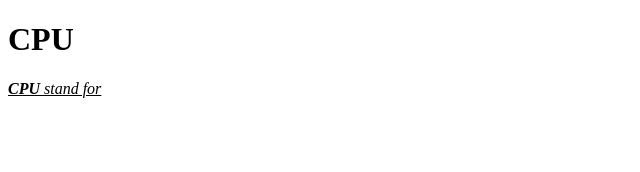
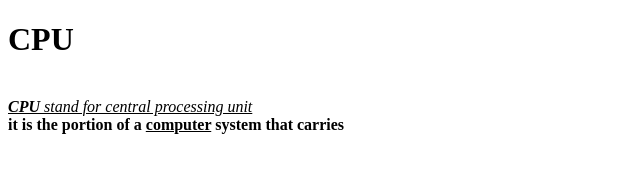
Before and after one commit to iamneo-production/badaafccabadaeccdfffebaeceaec, a website: page public/index.html in a window 1280 px wide. Shown: the whole page, without its empty margins (0-640 px from the left). Drawn offline with Linux system fonts and the light colour scheme.

Commit message:
Backup Commit

```diff
--- a/public/index.html
+++ b/public/index.html
@@ -2,7 +2,7 @@
 <html>
     <body>
     <h1>CPU</h1>
-    <u><b><i>CPU</b> stand for </i></u>
-
+    <br><u><b><i>CPU</b> stand for central processing unit</i></u>
+<br><b>it is the portion of a <u> computer</u> system that carries</b>
 </body>
 </html>
```
